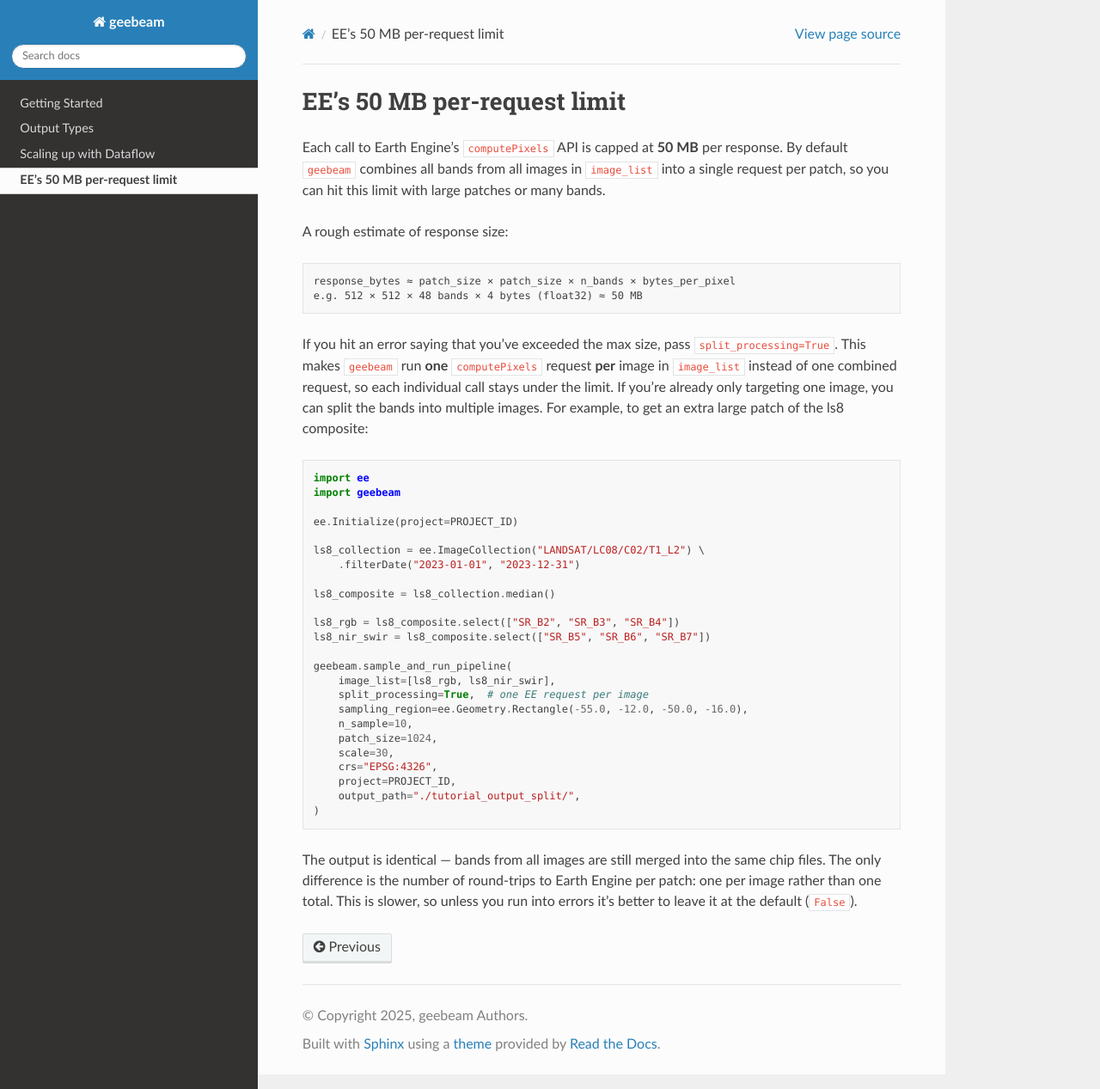
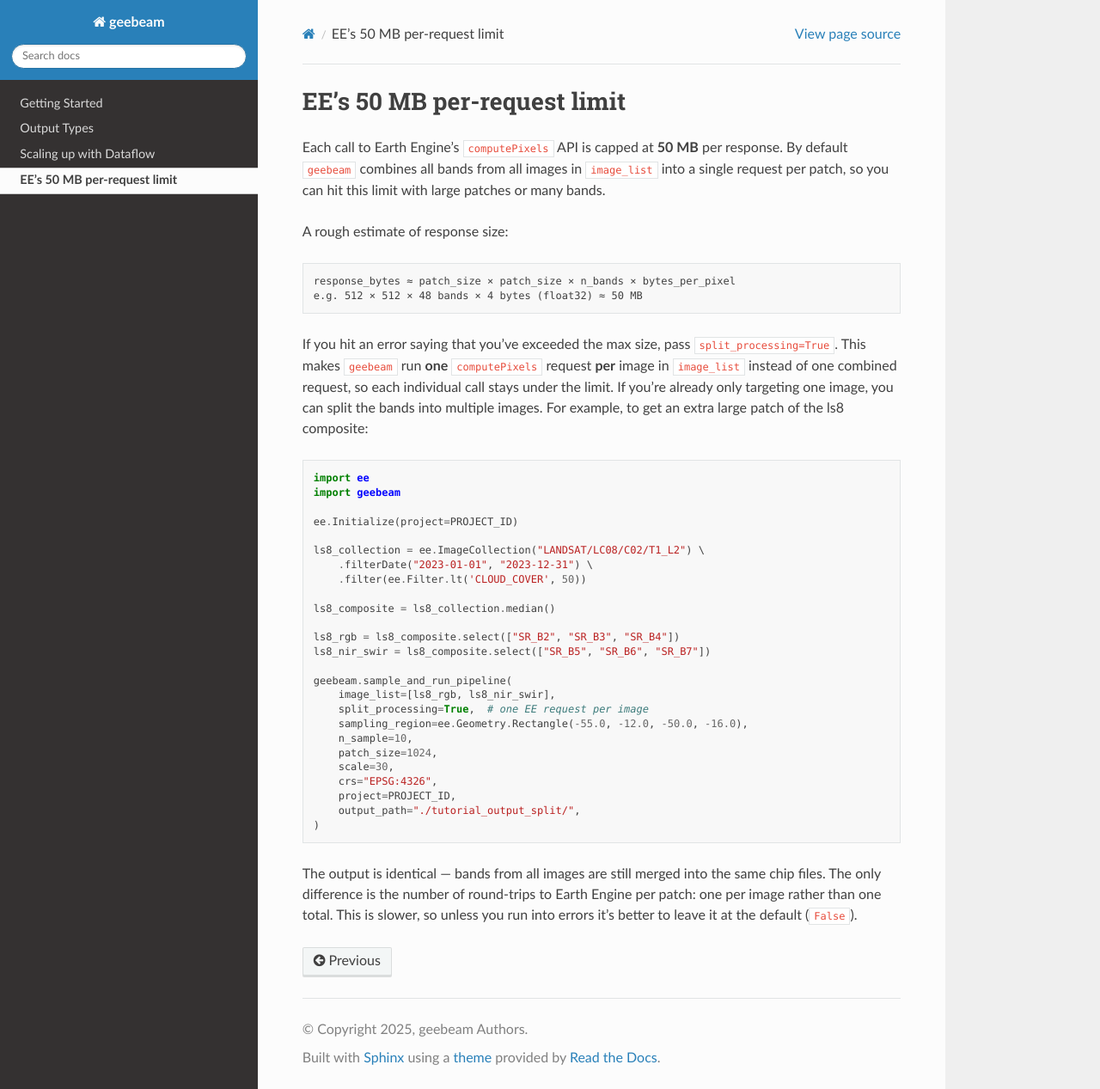
Before and after one commit to kysolvik/geebeam, a Sphinx documentation site: the page built from docs/split_processing.rst, in a window 1280 px wide and 1267 px high. Shown: the whole window at 86% size. Built offline with Sphinx 7.4.7 and the Read the Docs theme 3.1.0, drawn with Linux system fonts in a browser that asks for light colours.

Commit message:
Add cloud filter to tutorials

```diff
--- a/docs/getting_started.rst
+++ b/docs/getting_started.rst
@@ -97,6 +97,7 @@ Here we'll build a cloud-free Landsat 8 composite for 2023:
 
    ls8_collection = ee.ImageCollection("LANDSAT/LC08/C02/T1_L2") \
        .filterDate("2023-01-01", "2023-12-31")
+       .filter(ee.Filter.lt('CLOUD_COVER', 50))
 
    ls8_composite = ls8_collection.median().select(
        ["SR_B2", "SR_B3", "SR_B4", "SR_B5", "SR_B6", "SR_B7"]
--- a/docs/split_processing.rst
+++ b/docs/split_processing.rst
@@ -28,7 +28,8 @@ patch of the ls8 composite:
   ee.Initialize(project=PROJECT_ID)
 
   ls8_collection = ee.ImageCollection("LANDSAT/LC08/C02/T1_L2") \
-      .filterDate("2023-01-01", "2023-12-31")
+      .filterDate("2023-01-01", "2023-12-31") \
+      .filter(ee.Filter.lt('CLOUD_COVER', 50))
 
   ls8_composite = ls8_collection.median()
 
```
